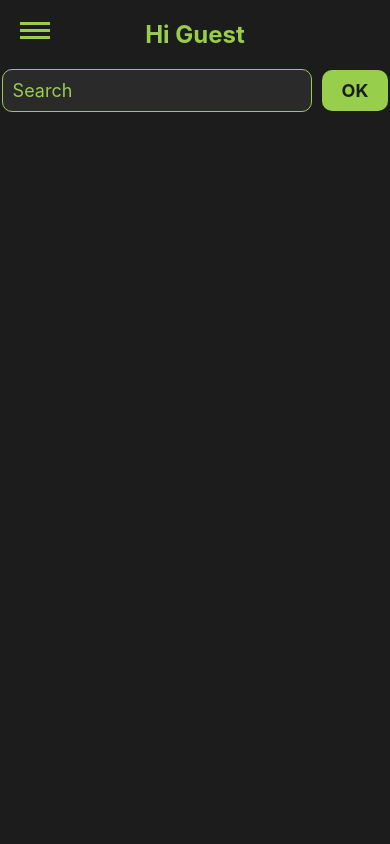
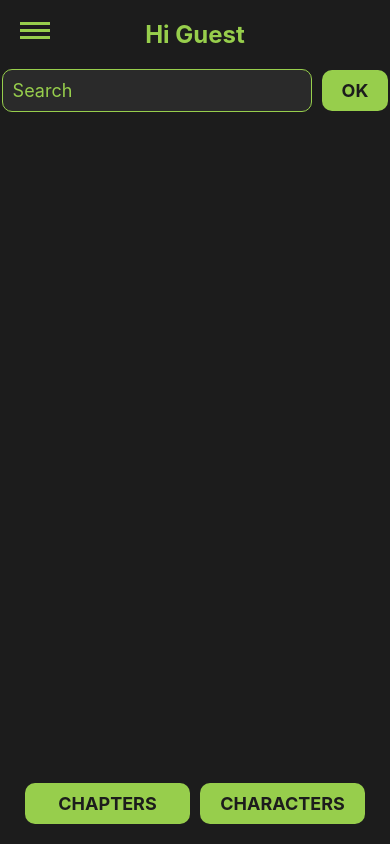
Before and after one commit to CerenErsoz/RickAndMortyApp, a React Native app: screen /Home in a window 390 px wide. Built offline with nearby package versions, Linux system fonts and the light colour scheme.

Commit message:
Chapter and Character screen navigations

```diff
--- a/Screens/Home_Screen.js
+++ b/Screens/Home_Screen.js
@@ -10,13 +10,13 @@ const HomeScreen = ({ navigation }) => {
   const userInfoCheck = useSelector(state => state.userData.userInfo);
   const name = useSelector(state => state.userData.userName);
 
-  async function handleOkPress () {
+  async function handleOkPress() {
     await dispatch(search(text));
   };
 
   return (
     <View style={styles.container}>
-      <BurgerMenu/>
+      <BurgerMenu />
       <Text style={styles.greetingText}>
         {!userInfoCheck ? 'Hi Guest' : `Hi ${name}`}
       </Text>
@@ -32,6 +32,14 @@ const HomeScreen = ({ navigation }) => {
         </SafeAreaView>
         <TouchableOpacity style={styles.buttonOK} onPress={handleOkPress}>
           <Text style={styles.buttonText}>OK</Text>
+        </TouchableOpacity>
+      </View>
+      <View style={styles.nextPage}>
+        <TouchableOpacity style={styles.pageButton} onPress={() => navigation.navigate('Chapter')}>
+          <Text style={styles.buttonText}>CHAPTERS</Text>
+        </TouchableOpacity>
+        <TouchableOpacity style={styles.pageButton} onPress={() => navigation.navigate('Character')}>
+          <Text style={styles.buttonText}>CHARACTERS</Text>
         </TouchableOpacity>
       </View>
     </View>
@@ -54,6 +62,7 @@ const styles = StyleSheet.create({
   inputContainer: {
     flexDirection: 'row',
     alignItems: 'center',
+    marginBottom: 20,
   },
   safeArea: {
     flex: 1,
@@ -83,6 +92,24 @@ const styles = StyleSheet.create({
     fontSize: 18,
     fontWeight: 'bold',
   },
+  nextPage: {
+    flexDirection: 'row',
+    justifyContent: 'space-between',
+    position: 'absolute',
+    bottom: 20,
+    left: 20,
+    right: 20,
+  },
+  pageButton: {
+    backgroundColor: '#97ce4c',
+    paddingVertical: 10,
+    paddingHorizontal: 20,
+    borderRadius: 10,
+    alignItems: 'center',
+    justifyContent: 'center',
+    flex: 1,
+    marginHorizontal: 5,
+  },
 });
 
 export default HomeScreen;
```
